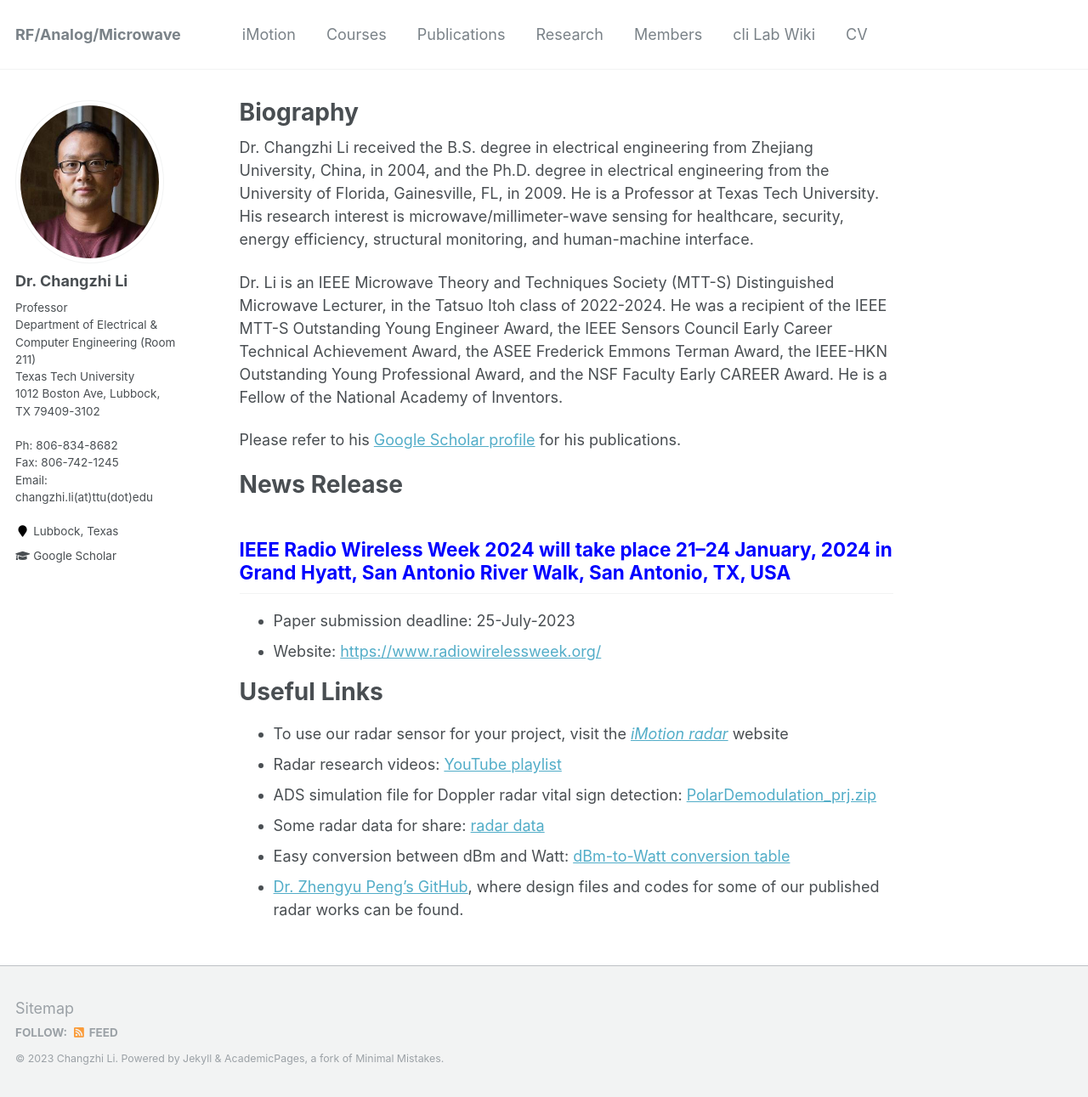
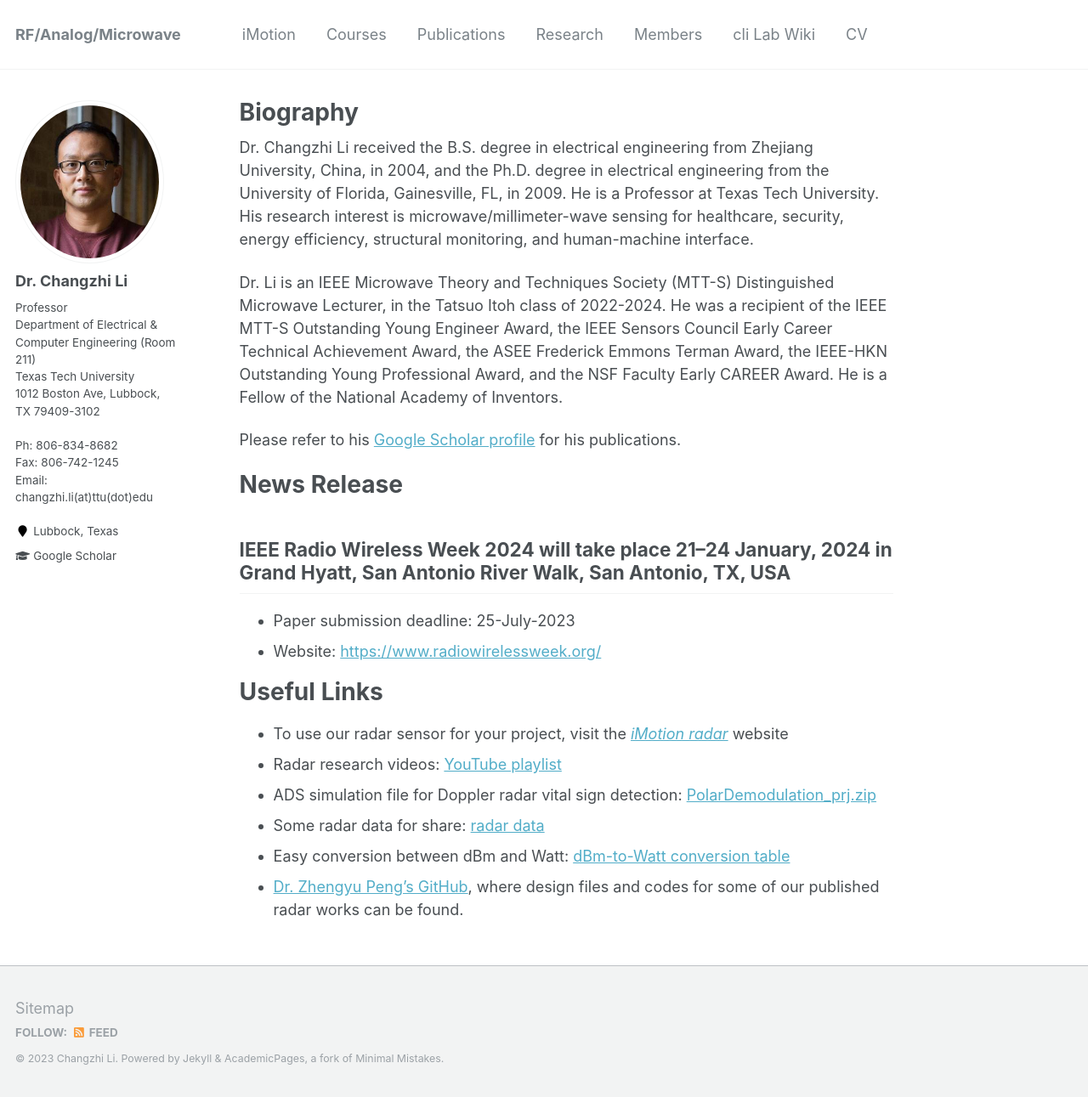
Before and after one commit to clilab/clilab.github.io, a Jekyll site: the page built from _pages/about.md, in a window 1280 px wide and 1291 px high. Shown: the whole window at 85% size. Built offline with Jekyll 4.4.1, drawn with Linux system fonts in a browser that asks for light colours.

Commit message:
Update about.md

```diff
--- a/_pages/about.md
+++ b/_pages/about.md
@@ -17,7 +17,7 @@ Please refer to his [Google Scholar profile](http://scholar.google.com/citations
 
 # News Release
 
-## <span style="color:blue"> IEEE Radio Wireless Week 2024 will take place 21–24 January, 2024 in Grand Hyatt, San Antonio River Walk, San Antonio, TX, USA
+## IEEE Radio Wireless Week 2024 will take place 21–24 January, 2024 in Grand Hyatt, San Antonio River Walk, San Antonio, TX, USA
 
 - Paper submission deadline: 25-July-2023
 - Website: [https://www.radiowirelessweek.org/](https://www.radiowirelessweek.org/)
```
